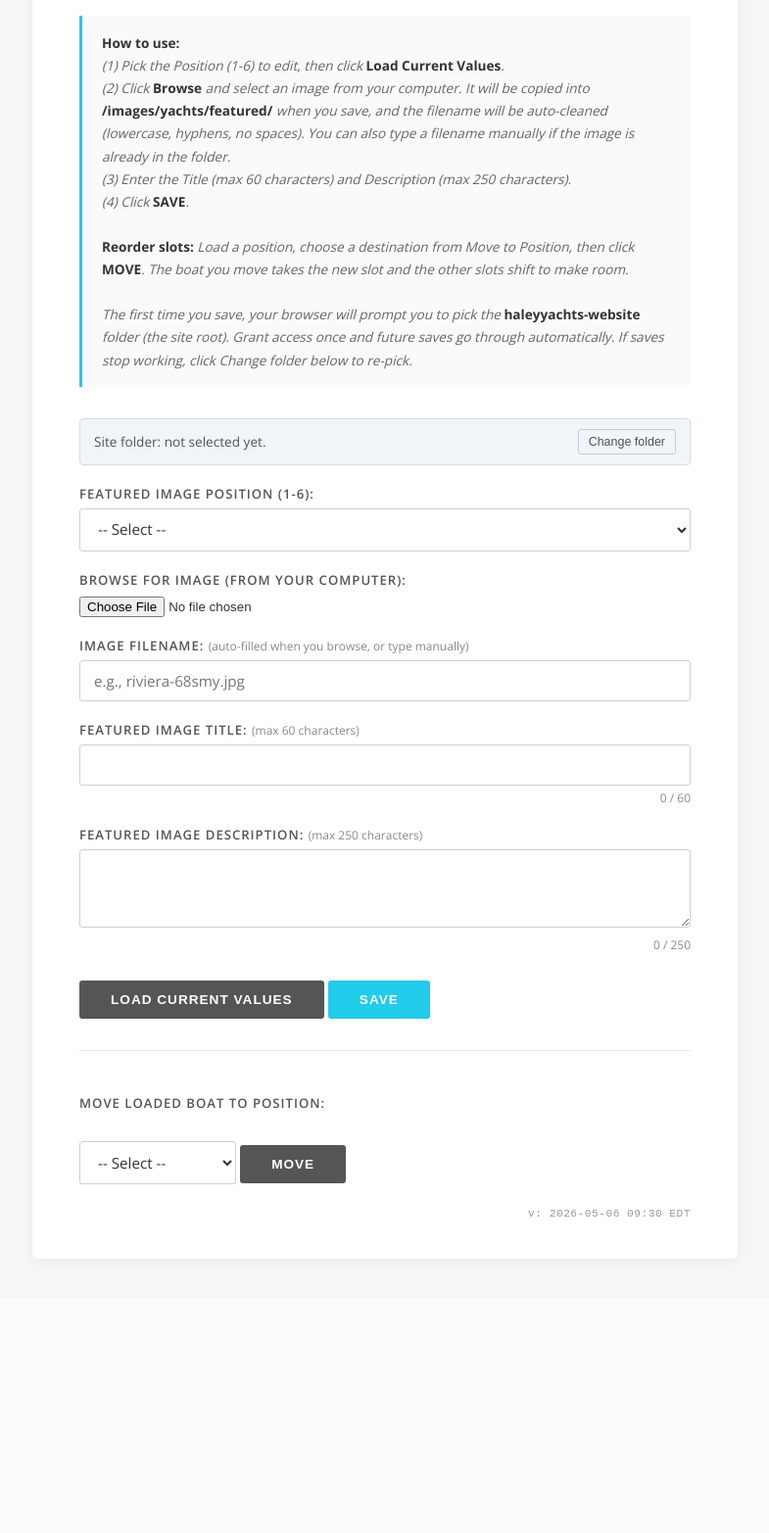
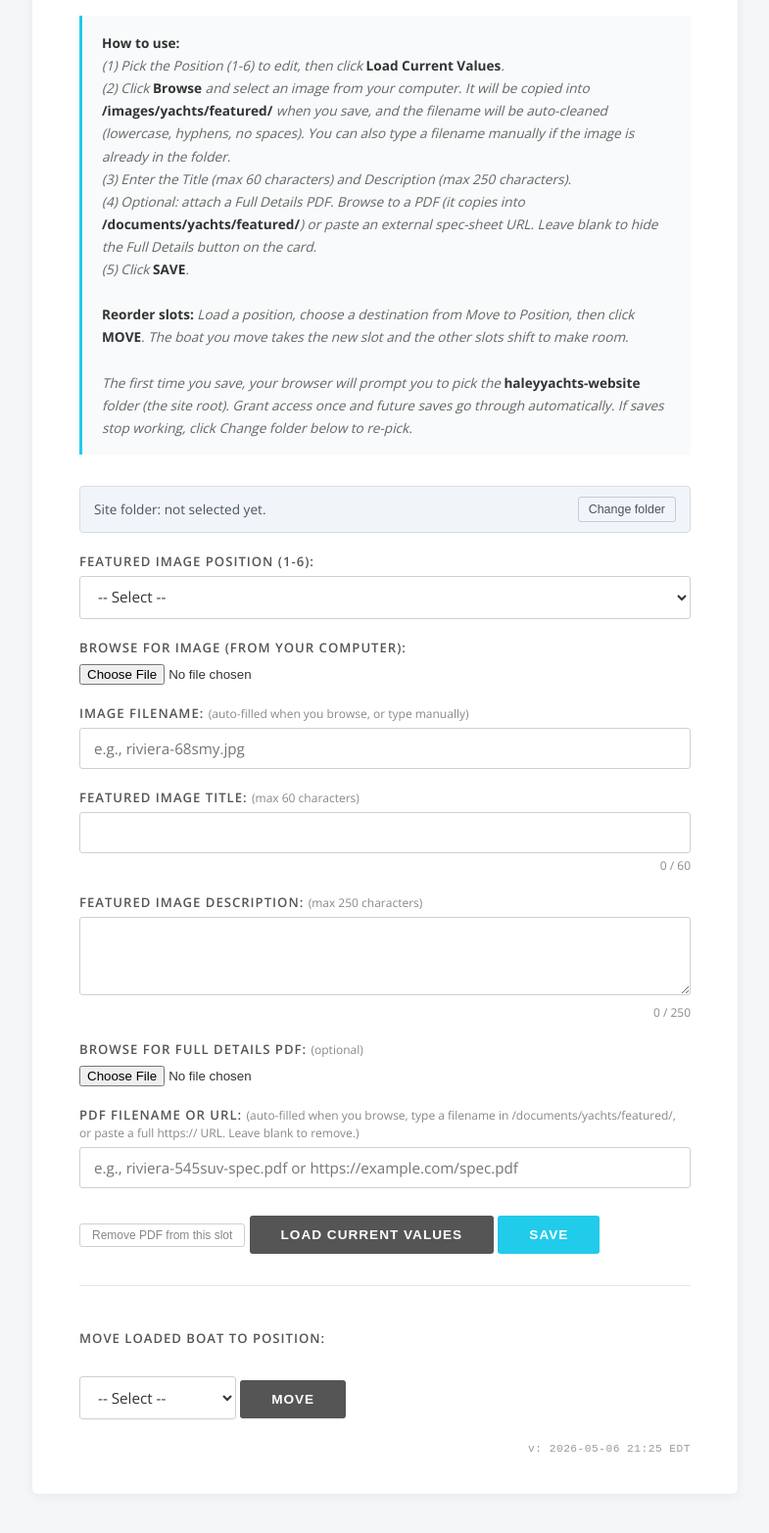
Before and after one commit to captainclarkhaley/haleyyachts-website, a PHP site: page /admin/featured-yachts.html in a window 1280 px wide. Shown: the part 173-1738 px from the top of the page at 98% size, without its empty margins (247-1032 px from the left). Before the commit the page ends 1461 px from the top, so only its background shows below. Run offline with PHP 8.4, Linux system fonts and the light colour scheme.

Commit message:
featured yachts

```diff
--- a/admin/featured-yachts.html
+++ b/admin/featured-yachts.html
@@ -201,7 +201,8 @@
         (1) Pick the Position (1-6) to edit, then click <strong>Load Current Values</strong>.<br>
         (2) Click <strong>Browse</strong> and select an image from your computer. It will be copied into <strong>/images/yachts/featured/</strong> when you save, and the filename will be auto-cleaned (lowercase, hyphens, no spaces). You can also type a filename manually if the image is already in the folder.<br>
         (3) Enter the Title (max 60 characters) and Description (max 250 characters).<br>
-        (4) Click <strong>SAVE</strong>.<br>
+        (4) <em>Optional:</em> attach a Full Details PDF. Browse to a PDF (it copies into <strong>/documents/yachts/featured/</strong>) or paste an external spec-sheet URL. Leave blank to hide the Full Details button on the card.<br>
+        (5) Click <strong>SAVE</strong>.<br>
         <br>
         <strong>Reorder slots:</strong> Load a position, choose a destination from <em>Move to Position</em>, then click <strong>MOVE</strong>. The boat you move takes the new slot and the other slots shift to make room.<br>
         <br>
@@ -243,6 +244,17 @@
         <textarea id="imageDesc" maxlength="250"></textarea>
         <div class="char-count" id="descCount">0 / 250</div>
 
+        <label for="pdfFile">Browse for Full Details PDF: <span style="font-weight:400; text-transform:none; letter-spacing:0; color:#888; font-size:0.75rem;">(optional)</span></label>
+        <input type="file" id="pdfFile" accept="application/pdf,.pdf">
+        <div id="pdfPreviewRow" style="display:none; margin-top:10px; padding:10px 12px; background:#f1f8fa; border-left:3px solid #21cbea; border-radius:3px; font-size:0.85rem; color:#333;">
+            Selected: <strong id="pdfFileName"></strong>
+            <button type="button" id="clearPdfBtn" style="float:right; background:none; border:none; color:#1aa8c4; cursor:pointer; font-size:0.85rem; padding:0;">Clear</button>
+        </div>
+
+        <label for="pdfPath">PDF Filename or URL: <span style="font-weight:400; text-transform:none; letter-spacing:0; color:#888; font-size:0.75rem;">(auto-filled when you browse, type a filename in /documents/yachts/featured/, or paste a full https:// URL. Leave blank to remove.)</span></label>
+        <input type="text" id="pdfPath" placeholder="e.g., riviera-545suv-spec.pdf or https://example.com/spec.pdf">
+        <button type="button" id="removePdfBtn" style="background:none; border:1px solid #d0d0d0; color:#888; padding:4px 12px; font-size:0.75rem; border-radius:3px; cursor:pointer; margin-top:6px;" onclick="removePdfAssociation()">Remove PDF from this slot</button>
+
         <button type="button" class="btn btn-secondary" onclick="loadCurrent()">Load Current Values</button>
         <button type="button" class="btn" onclick="saveFile()">SAVE</button>
 
@@ -268,7 +280,7 @@
         <div class="preview-box" id="previewBox"></div>
     </div>
 
-    <div class="admin-version" data-version>v: 2026-05-06 09:30 EDT</div>
+    <div class="admin-version" data-version>v: 2026-05-06 21:25 EDT</div>
 </div>
 
 <!-- Load current data -->
@@ -284,11 +296,14 @@
             name: 'Featured Listing',
             description: 'Details about this featured yacht will appear here.',
             link: 'contact.html',
-            linkText: 'Inquire'
+            linkText: 'Inquire',
+            pdf: ''
         });
     }
     // If there are more than 6 slots (leftover from older saves), trim down to 6
     workingData = workingData.slice(0, 6);
+    // Backfill pdf field on entries that pre-date the schema change
+    workingData.forEach(y => { if (typeof y.pdf === 'undefined') y.pdf = ''; });
 
     const posSel = document.getElementById('position');
     const imgInput = document.getElementById('imageName');
@@ -301,9 +316,15 @@
     const imagePreviewRow = document.getElementById('imagePreviewRow');
     const imageFileName = document.getElementById('imageFileName');
     const clearImageBtn = document.getElementById('clearImageBtn');
+    const pdfFileInput = document.getElementById('pdfFile');
+    const pdfPathInput = document.getElementById('pdfPath');
+    const pdfPreviewRow = document.getElementById('pdfPreviewRow');
+    const pdfFileNameEl = document.getElementById('pdfFileName');
+    const clearPdfBtn = document.getElementById('clearPdfBtn');
 
-    // Holds the File object the user picked via Browse; cleared after a successful save.
+    // Holds the File objects the user picked via Browse; cleared after a successful save.
     let pendingImageFile = null;
+    let pendingPdfFile = null;
 
     function sanitizeFilename(name) {
         const dot = name.lastIndexOf('.');
@@ -336,6 +357,37 @@
         imagePreviewRow.style.display = 'none';
     });
 
+    // PDF: Browse-handler. Same sanitize-and-stash pattern as image.
+    pdfFileInput.addEventListener('change', (e) => {
+        const file = e.target.files[0];
+        if (!file) {
+            pendingPdfFile = null;
+            pdfPreviewRow.style.display = 'none';
+            return;
+        }
+        pendingPdfFile = file;
+        const cleanName = sanitizeFilename(file.name);
+        pdfPathInput.value = cleanName;
+        pdfFileNameEl.textContent = cleanName;
+        pdfPreviewRow.style.display = 'block';
+        showStatus('PDF selected. Click SAVE to copy it and update the listing.', 'success');
+    });
+
+    clearPdfBtn.addEventListener('click', () => {
+        pendingPdfFile = null;
+        pdfFileInput.value = '';
+        pdfPreviewRow.style.display = 'none';
+    });
+
+    // "Remove PDF from this slot" - clears the path input. Saved on next SAVE.
+    function removePdfAssociation() {
+        pendingPdfFile = null;
+        pdfFileInput.value = '';
+        pdfPathInput.value = '';
+        pdfPreviewRow.style.display = 'none';
+        showStatus('PDF cleared. Click SAVE to remove it from this slot.', 'success');
+    }
+
     // Live character counters
     titleInput.addEventListener('input', () => {
         titleCount.textContent = `${titleInput.value.length} / 60`;
@@ -358,6 +410,17 @@
         imgInput.value = filename;
         titleInput.value = y.name === 'Featured Listing' ? '' : y.name;
         descInput.value = y.description.startsWith('Details about') ? '' : y.description;
+        // PDF: show full URL if external, just filename if local
+        const pdfVal = y.pdf || '';
+        if (/^https?:\/\//i.test(pdfVal)) {
+            pdfPathInput.value = pdfVal;
+        } else {
+            pdfPathInput.value = pdfVal ? pdfVal.replace(/^.*\//, '') : '';
+        }
+        // Reset any pending PDF browse from a prior load
+        pendingPdfFile = null;
+        pdfFileInput.value = '';
+        pdfPreviewRow.style.display = 'none';
         titleInput.dispatchEvent(new Event('input'));
         descInput.dispatchEvent(new Event('input'));
         showStatus(`Loaded current values for position ${pos}.`, 'success');
@@ -507,6 +570,17 @@
         await writable.close();
     }
 
+    async function copyPdfToFeatured(file, filename) {
+        const root = await getSiteRoot();
+        const docsDir = await root.getDirectoryHandle('documents', { create: true });
+        const yachtsDir = await docsDir.getDirectoryHandle('yachts', { create: true });
+        const featuredDir = await yachtsDir.getDirectoryHandle('featured', { create: true });
+        const fileHandle = await featuredDir.getFileHandle(filename, { create: true });
+        const writable = await fileHandle.createWritable();
+        await writable.write(file);
+        await writable.close();
+    }
+
     // Try to bind site root on page load (no prompt - silent if not granted)
     (async () => {
         try {
@@ -532,8 +606,9 @@
         const filename = imgInput.value.trim();
         const title = titleInput.value.trim();
         const desc = descInput.value.trim();
+        const pdfRaw = pdfPathInput.value.trim();
 
-        if (!filename && !title && !desc && !pendingImageFile) {
+        if (!filename && !title && !desc && !pendingImageFile && !pendingPdfFile && !pdfRaw) {
             showStatus('Please fill in at least one field.', 'error');
             return;
         }
@@ -544,7 +619,7 @@
             return;
         }
 
-        // Step 1: if a Browse-selected image is pending, copy it into the featured folder first.
+        // Step 1a: if a Browse-selected image is pending, copy it into the featured folder first.
         if (pendingImageFile) {
             try {
                 await copyImageToFeatured(pendingImageFile, filename);
@@ -558,6 +633,21 @@
             }
         }
 
+        // Step 1b: if a Browse-selected PDF is pending, copy it into documents/yachts/featured/.
+        if (pendingPdfFile) {
+            try {
+                // pdfRaw at this point is the sanitized filename auto-filled at browse time.
+                await copyPdfToFeatured(pendingPdfFile, pdfRaw);
+            } catch (err) {
+                if (err.name === 'AbortError') {
+                    showStatus('PDF copy canceled.', 'error');
+                } else {
+                    showStatus('PDF copy failed: ' + err.message, 'error');
+                }
+                return;
+            }
+        }
+
         // Step 2: update working copy of featuredYachts
         const entry = workingData[pos - 1];
         if (filename) entry.image = 'images/yachts/featured/' + filename;
@@ -565,6 +655,15 @@
         if (desc) entry.description = desc;
         entry.link = entry.link || 'contact.html';
         entry.linkText = entry.linkText || 'Inquire';
+
+        // PDF: blank => removed; full URL => external; bare filename => local doc.
+        if (!pdfRaw) {
+            entry.pdf = '';
+        } else if (/^https?:\/\//i.test(pdfRaw)) {
+            entry.pdf = pdfRaw;
+        } else {
+            entry.pdf = 'documents/yachts/featured/' + pdfRaw.replace(/^.*\//, '');
+        }
 
         const fileContent = buildFileContent(workingData);
 
@@ -586,11 +685,16 @@
                 throw new Error('File on disk does not match what was written. Save may have gone to the wrong location. Click "Change folder" and re-pick the site root.');
             }
 
-            // Clear the pending image so repeated SAVE clicks don't re-copy
+            // Clear the pending files so repeated SAVE clicks don't re-copy
             if (pendingImageFile) {
                 pendingImageFile = null;
                 fileInput.value = '';
                 imagePreviewRow.style.display = 'none';
+            }
+            if (pendingPdfFile) {
+                pendingPdfFile = null;
+                pdfFileInput.value = '';
+                pdfPreviewRow.style.display = 'none';
             }
             showStatus(`Saved! Position ${pos} updated. Commit + push + pull to deploy.`, 'success');
         } catch (err) {
@@ -631,10 +735,11 @@
             workingData.push({
                 image: '', name: 'Featured Listing',
                 description: 'Details about this featured yacht will appear here.',
-                link: 'contact.html', linkText: 'Inquire'
+                link: 'contact.html', linkText: 'Inquire', pdf: ''
             });
         }
         workingData = workingData.slice(0, 6);
+        workingData.forEach(y => { if (typeof y.pdf === 'undefined') y.pdf = ''; });
 
         const fileContent = buildFileContent(workingData);
 
@@ -673,6 +778,7 @@
             <div class="preview-row"><strong>Title:</strong> ${entry.name}</div>
             <div class="preview-row"><strong>Description:</strong> ${entry.description}</div>
             <div class="preview-row"><strong>Link:</strong> ${entry.link}</div>
+            <div class="preview-row"><strong>Full Details PDF:</strong> ${entry.pdf || '<em style="color:#999">(none - button hidden)</em>'}</div>
         `;
     }
 
@@ -683,13 +789,23 @@
         name: ${JSON.stringify(y.name)},
         description: ${JSON.stringify(y.description)},
         link: ${JSON.stringify(y.link)},
-        linkText: ${JSON.stringify(y.linkText)}
+        linkText: ${JSON.stringify(y.linkText)},
+        pdf: ${JSON.stringify(y.pdf || '')}
     }`;
         }).join(',\n');
 
         return `// ===== Featured Yachts - single source of truth =====
 // Generated by /admin/featured-yachts.html - Featured Image Maintenance
 // You can also edit this file manually if preferred.
+//
+// Schema per entry:
+//   image       - relative path to hero image (e.g. images/yachts/featured/foo.jpg)
+//   name        - display title shown above the description
+//   description - body copy under the title
+//   link        - destination URL for the primary "Inquire" button (usually contact.html)
+//   linkText    - label for the primary button
+//   pdf         - optional. Relative path to a Full Details PDF in documents/yachts/featured/
+//                 OR an absolute URL to an externally hosted spec sheet. Empty/missing = button hidden.
 
 const featuredYachts = [
 ${entries}
@@ -711,13 +827,19 @@ function renderFeaturedYachts(containerId) {
             ? \`background-image: url('\${y.image}'); background-size: cover; background-position: center;\`
             : '';
         const imgLabel = y.image ? '' : 'Featured Yacht Image';
+        const pdfLink = (y.pdf && y.pdf.trim())
+            ? \`<a href="\${y.pdf}" class="card-link card-link-secondary" target="_blank" rel="noopener">Full Details</a>\`
+            : '';
         return \`
             <div class="card">
                 <div class="card-img" style="\${imgStyle}">\${imgLabel}</div>
                 <div class="card-body">
                     <h3>\${y.name}</h3>
                     <p>\${y.description}</p>
-                    <a href="\${y.link}" class="card-link">\${y.linkText}</a>
+                    <div class="card-actions">
+                        \${pdfLink}
+                        <a href="\${y.link}" class="card-link">\${y.linkText}</a>
+                    </div>
                 </div>
             </div>
         \`;
```
Also changed, not shown: css/styles.css (+9 -0 lines), js/featured-yachts.js (+16 -1 lines), 6 other files.
